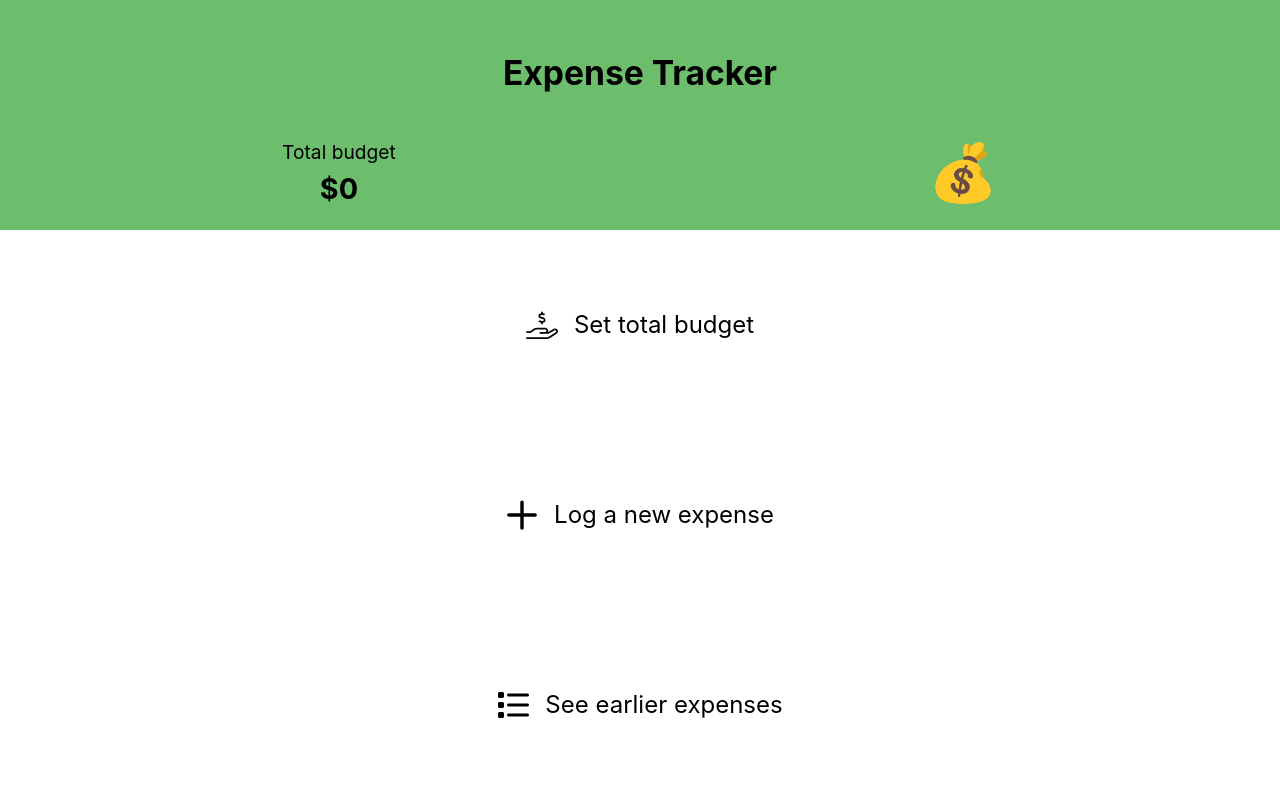
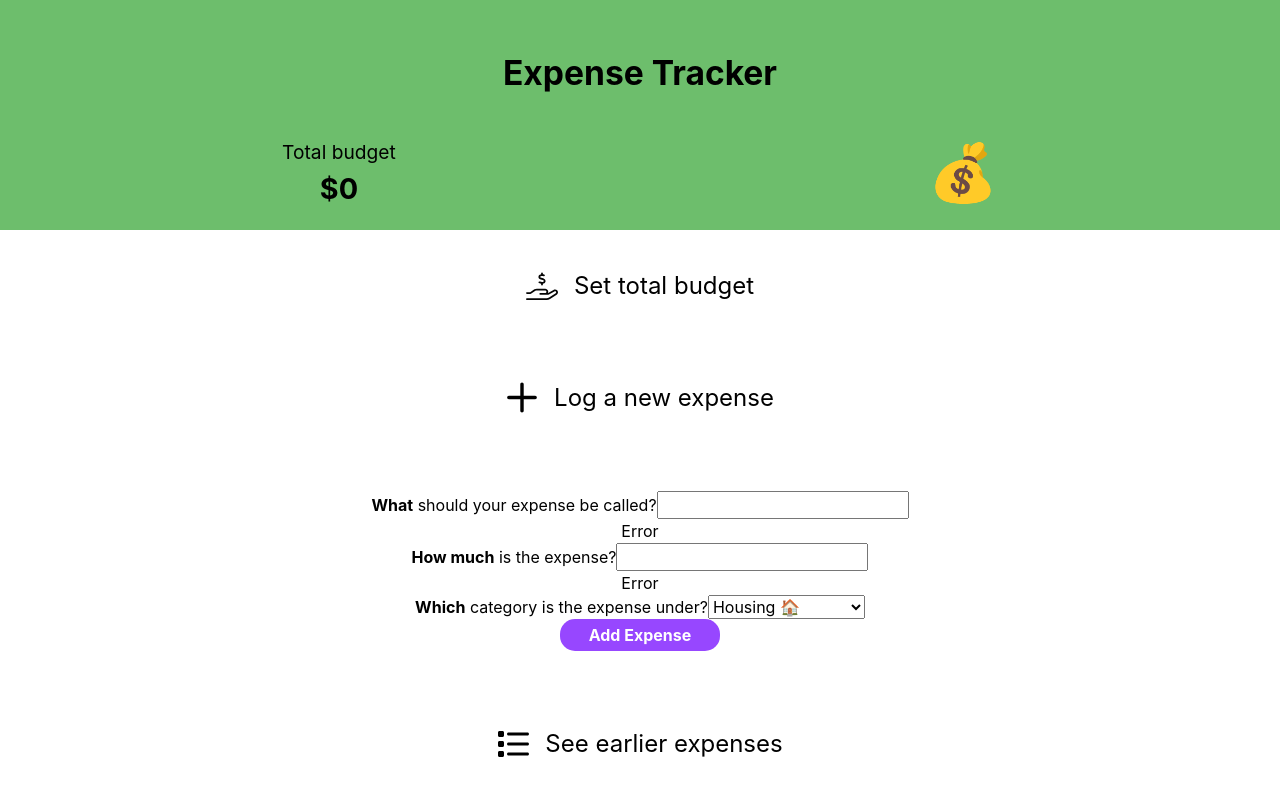
Before and after one commit to IdaHolmen/Expense-Tracker, a React (Vite) app: page / in a window 1280 px wide. Both pictures are taken after a click on the button "Log a new expense". Shown: the top 796 px of the page. Built offline with nearby package versions, Linux system fonts and the light colour scheme.

Commit message:
Logging expenses working

```diff
--- a/src/components/App/App.jsx
+++ b/src/components/App/App.jsx
@@ -13,23 +13,28 @@ function App() {
 	const [isSetBudgetOpen, setIsSetBudgetOpen] = useState(false);
 	const [budgetAmount, setBudgetAmount] = useState(0);
 	const [inputValue, setInputValue] = useState('');
+	const [isAddExpenseOpen, setIsAddExpenseOpen] = useState(false);
 
+	//BUDGET PORTION
 	const toggleSetBudget = () => {
 		setIsSetBudgetOpen(!isSetBudgetOpen);
 	};
 
 	const handleAmountChange = (e) => {
 		setInputValue(e.target.value);
+		console.log(inputValue);
 	};
 
 	const addToBudget = () => {
 		const addedAmount = parseFloat(inputValue);
 		if (!isNaN(addedAmount)) {
+			console.log('Render Balance:', amount);
 			setBudgetAmount(budgetAmount + addedAmount);
 			setInputValue('');
 		}
 	};
 
+	// console.log('Render App:', {isSetBudgetOpen, budgetAmount, inputValue});
 	return (
 		<main className={styles.main_container}>
 			<section className={styles.budget_container}>
@@ -77,6 +82,7 @@ function App() {
 							<ReusableButton
 								buttonText='Add to budget'
 								onClick={addToBudget}
+								type='button'
 							/>
 						</div>
 					</div>
--- a/src/components/Balance/Balance.jsx
+++ b/src/components/Balance/Balance.jsx
@@ -1,7 +1,9 @@
 import React from 'react';
 import styles from './Balance.module.css';
+import {useState} from 'react';
 
 const Balance = ({amount}) => {
+	// console.log('Render Balance:', amount);
 	return (
 		<div className={styles.budget_text}>
 			<p>Total budget</p>
--- a/src/components/CreateAccount/CreateAccount.module.css
+++ /dev/null
@@ -1,4 +0,0 @@
-.create_account_button {
-	font-weight: bold;
-	padding: 0.3rem;
-}
--- a/src/components/LogExpenses/LogExpenses.jsx
+++ b/src/components/LogExpenses/LogExpenses.jsx
@@ -1,15 +1,74 @@
 import React from 'react';
 import logExpensesImage from '../../assets/plus-regular.svg';
 import styles from './LogExpenses.module.css';
+import {useState, useRef} from 'react';
+import ReusableButton from '../ReusableButton/ReusableButton';
 
 const LogExpenses = () => {
+	const [isLogExpensesOpen, setIsLogExpensesOpen] = useState(false);
+	const [expenseList, setExpenseList] = useState([]);
+	const expenseForm = useRef(null);
+
+	const toggleExpenses = () => {
+		setIsLogExpensesOpen(!isLogExpensesOpen);
+	};
+
+	const handleSubmit = (e) => {
+		e.preventDefault();
+		const expenseFormData = new FormData(expenseForm.current);
+		let newExpense = {};
+		newExpense = Object.fromEntries(expenseFormData.entries());
+		setExpenseList((prev) => [...prev, newExpense]);
+		expenseForm.current.reset();
+	};
+
+	console.log(expenseList);
+
 	return (
-		<div className={styles.log_expenses_button_container}>
-			<button className={styles.log_expenses_button}>
-				<img src={logExpensesImage} className={styles.log_expenses_image} />
-				Log a new expense
-			</button>
-		</div>
+		<>
+			<div className={styles.log_expenses_button_container}>
+				<button className={styles.log_expenses_button} onClick={toggleExpenses}>
+					<img src={logExpensesImage} className={styles.log_expenses_image} />
+					Log a new expense
+				</button>
+			</div>
+
+			{isLogExpensesOpen && (
+				<form
+					className={styles.expense_form}
+					onSubmit={handleSubmit}
+					ref={expenseForm}
+				>
+					<div>
+						<label htmlFor='name'>
+							<b>What</b> should your expense be called?
+						</label>
+						<input type='text' name='name' />
+						<p>Error</p>
+					</div>
+					<div>
+						<label htmlFor='amount'>
+							<b>How much</b> is the expense?
+						</label>
+						<input type='text' name='amount' />
+						<p>Error</p>
+					</div>
+					<div>
+						<label htmlFor='category'>
+							<b>Which</b> category is the expense under?
+						</label>
+						<select name='category'>
+							<option value='housing'>Housing 🏠</option>
+							<option value='groceries'>Groceries 🍴</option>
+							<option value='transportation'>Transportation 🚲</option>
+							<option value='clothing'>Clothing 👕</option>
+							<option value='other'>Other 💃</option>
+						</select>
+					</div>
+					<ReusableButton buttonText={'Add Expense'} />
+				</form>
+			)}
+		</>
 	);
 };
 
```
Also changed, not shown: src/components/CreateAccount/CreateAccount.jsx (deleted, +0 -9 lines).
